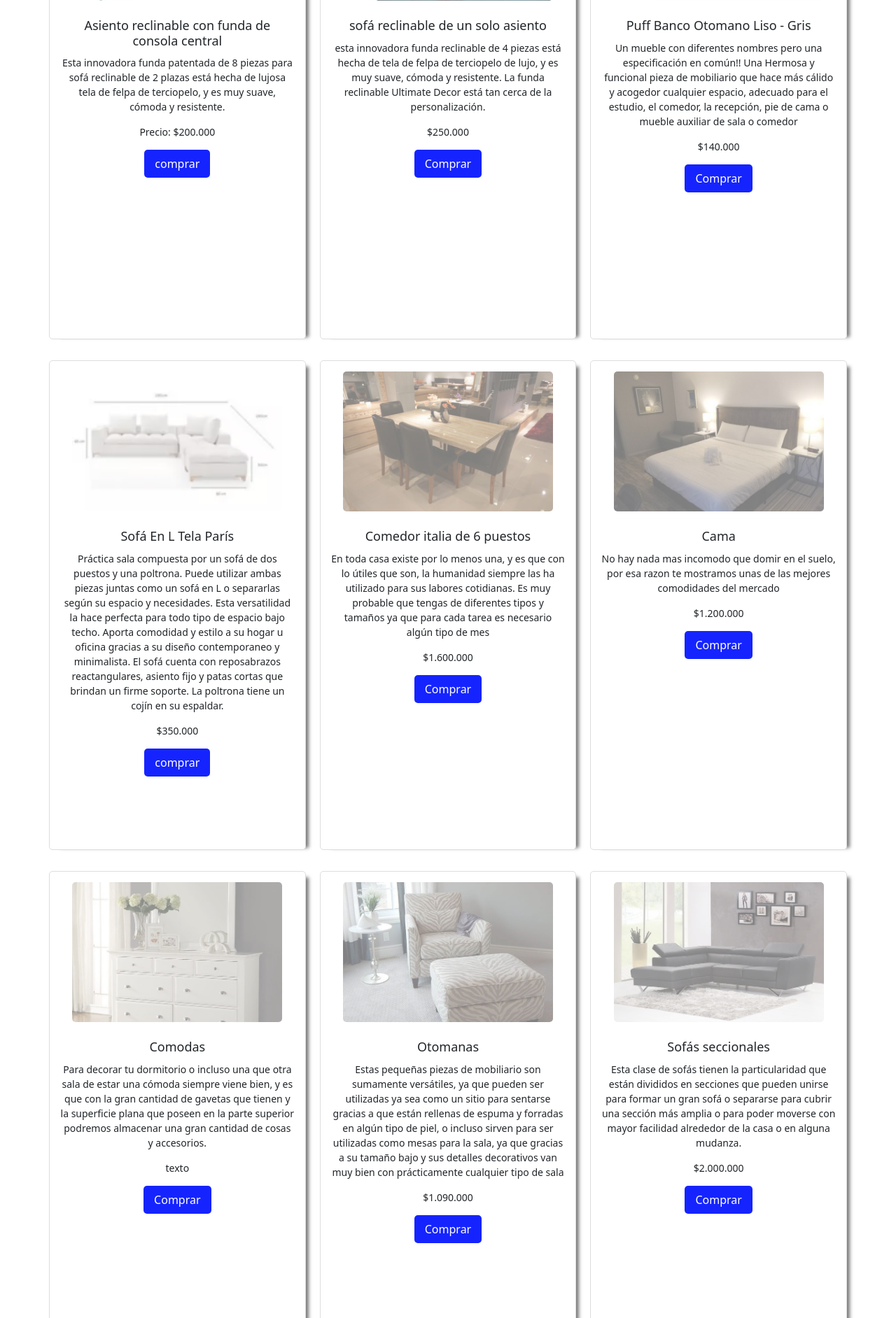
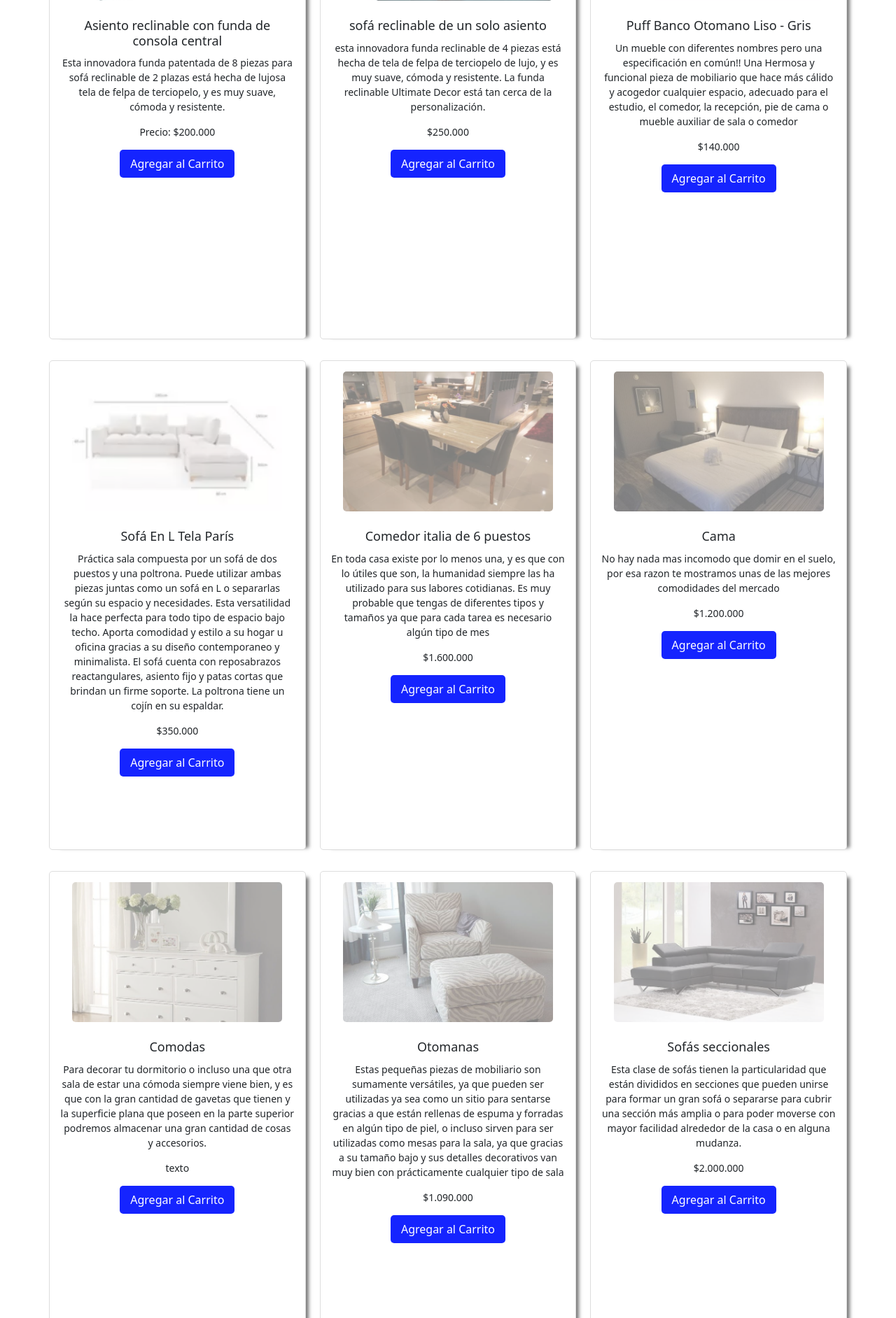
Before and after one commit to 11julio11/roble_store, a PHP site: the page made by tipos de muebles.html in a window 1280 px wide. Shown: the part 496-2380 px from the top of the page at 70% size. Run offline with PHP 8.4, Linux system fonts and the light colour scheme.

Commit message:
implementacion de cambios

```diff
--- a/css/index.css
+++ b/css/index.css
@@ -1,7 +1,7 @@
 /* Resetear los márgenes y el padding para todos los elementos */
 * {
-  margin: 0;
-  padding: 0;
+  margin: 2;
+  padding: 2;
   box-sizing: border-box;
 }
 
--- a/tipos de muebles.html
+++ b/tipos de muebles.html
@@ -62,7 +62,7 @@
             <p>Esta innovadora funda patentada de 8 piezas para sofá reclinable de 2 plazas está hecha de lujosa tela de felpa de terciopelo, y es muy suave, cómoda y resistente.</p>
             <p>Precio: $200.000</p>
             <button>
-                <a href="">comprar</a>
+                <a href="">Agregar al Carrito</a>
             </button>
         </div>
 
@@ -71,7 +71,7 @@
         <h3>sofá reclinable de un solo asiento</h3>
         <p> esta innovadora funda reclinable de 4 piezas está hecha de tela de felpa de terciopelo de lujo, y es muy suave, cómoda y resistente. La funda reclinable Ultimate Decor está tan cerca de la personalización.</p>
         <p>$250.000</p>
-        <button><a href="">Comprar</a></button>
+        <button><a href="">Agregar al Carrito</a></button>
     </div>
 
     <div class="producto">
@@ -80,7 +80,7 @@
        <p>Un mueble con diferentes nombres pero una especificación en común!!
         Una Hermosa y funcional pieza de mobiliario que hace más cálido y acogedor cualquier espacio, adecuado para el estudio, el comedor, la recepción, pie de cama o mueble auxiliar de sala o comedor</p>
        <p>$140.000</p>
-       <button><a href="">Comprar</a></button>
+       <button><a href="">Agregar al Carrito</a></button>
     </div>
 
     <div class="producto">
@@ -90,7 +90,7 @@
         <h3>Sofá En L Tela París</h3>
         <p>Práctica sala compuesta por un sofá de dos puestos y una poltrona. Puede utilizar ambas piezas juntas como un sofá en L o separarlas según su espacio y necesidades. Esta versatilidad la hace perfecta para todo tipo de espacio bajo techo. Aporta comodidad y estilo a su hogar u oficina gracias a su diseño contemporaneo y minimalista. El sofá cuenta con reposabrazos reactangulares, asiento fijo y patas cortas que brindan un firme soporte. La poltrona tiene un cojín en su espaldar.</p>
         <p>$350.000</p>
-        <button><a href="">comprar</a></button>
+        <button><a href="">Agregar al Carrito</a></button>
     </div>
 
     <div class="producto">
@@ -100,7 +100,7 @@
        <h3>Comedor italia de 6 puestos</h3>
        <p>En toda casa existe por lo menos una, y es que con lo útiles que son, la humanidad siempre las ha utilizado para sus labores cotidianas. Es muy probable que tengas de diferentes tipos y tamaños ya que para cada tarea es necesario algún tipo de mes</p>
        <p>$1.600.000</p>
-       <button><a href="">Comprar</a></button>
+       <button><a href="">Agregar al Carrito</a></button>
     </div>
 
     <div class="producto">
@@ -110,7 +110,7 @@
         <h3>Cama</h3>
         <p>No hay nada mas incomodo que domir en el suelo, por esa razon te mostramos unas de las mejores comodidades del mercado </p>
         <p>$1.200.000</p>
-        <button><a href="">Comprar</a></button>
+        <button><a href="">Agregar al Carrito</a></button>
      </div>
 
      <div class="producto">
@@ -120,7 +120,7 @@
         <h3>Comodas</h3>
         <p>Para decorar tu dormitorio o incluso una que otra sala de estar una cómoda siempre viene bien, y es que con la gran cantidad de gavetas que tienen y la superficie plana que poseen en la parte superior podremos almacenar una gran cantidad de cosas y accesorios.</p>
         <p>texto</p>
-        <button><a href="">Comprar</a></button>
+        <button><a href="">Agregar al Carrito</a></button>
      </div>
 
      <div class="producto">
@@ -130,7 +130,7 @@
         <h3>Otomanas</h3>
         <p>Estas pequeñas piezas de mobiliario son sumamente versátiles, ya que pueden ser utilizadas ya sea como un sitio para sentarse gracias a que están rellenas de espuma y forradas en algún tipo de piel, o incluso sirven para ser utilizadas como mesas para la sala, ya que gracias a su tamaño bajo y sus detalles decorativos van muy bien con prácticamente cualquier tipo de sala</p>
         <p>$1.090.000</p>
-        <button><a href="">Comprar</a></button>
+        <button><a href="">Agregar al Carrito</a></button>
      </div>
 
      <div class="producto">
@@ -140,7 +140,7 @@
         <h3>Sofás seccionales</h3>
         <p>Esta clase de sofás tienen la particularidad que están divididos en secciones que pueden unirse para formar un gran sofá o separarse para cubrir una sección más amplia o para poder moverse con mayor facilidad alrededor de la casa o en alguna mudanza.</p>
         <p>$2.000.000</p>
-        <button><a href="">Comprar</a></button>
+        <button><a href="">Agregar al Carrito</a></button>
      </div>
 
      <div class="producto">
@@ -150,7 +150,7 @@
         <h3> Muebles de televisor</h3>
         <p>Actualmente existen dos formas de poner un televisor, o en la pared o apoyado sobre una mesa. En cualquiera de los dos casos siempre es necesario alguna especie de mueble debajo de él para poder colocar todos los aparatos como reproductores, decodificadores o algún asistente del hogar como Alexa.</p>
         <p>$2.750.000</p>
-        <button><a href="">Comprar</a></button>
+        <button><a href="">Agregar al Carrito</a></button>
      </div>
 
      <div class="producto">
@@ -160,7 +160,7 @@
         <h3>Bibliotecas</h3>
         <p>Olvídate de tener tus libros regados por toda la casa, para tenerlos todos organizados en un sitio específico lo mejor es tener una biblioteca, este pequeño mueble te permitirá clasificar y ordenar tus libros y revistas para que no estén sobre todas las mesas.</p>
         <p>$2.500.000</p>
-        <button><a href="">Comprar</a></button>
+        <button><a href="">Agregar al Carrito</a></button>
      </div>
 
      <div class="producto">
@@ -170,7 +170,7 @@
         <h3>Futones</h3>
         <p>No hay nada más versátil que un buen futón, ya que puede servir desde para una cama para la visita, así como también para usarlo regularmente como un sofá.</p>
         <p>$999</p>
-        <button><a href="">Comprar</a></button>
+        <button><a href="">Agregar al Carrito</a></button>
      </div>
 
      <div class="producto">
@@ -180,7 +180,7 @@
         <h3> Mesitas de café</h3>
         <p>Esta clase de mesas son ideales para utilizar delante de tu sofá, ya sea que estén en la sala de tu casa o incluso en la terraza, este tipo de mesas te permiten colocar sobre ellas revistas, adornos o incluso para lo que están diseñadas, tazas de café o té para compartir con tus amigos cuando vienen a visitarte. </p>
         <p>$600.000</p>
-        <button><a href="">Comprar</a></button>
+        <button><a href="">Agregar al Carrito</a></button>
      </div>
 
      <div class="producto">
@@ -190,7 +190,7 @@
         <h3>Mesas auxiliares de salón</h3>
         <p>Estás son una clase de mesas que normalmente van ubicadas a los extremos de los sofás de la sala, y se utilizan para revistas, los controles remotos de la televisión o de los aparatos multimedia, así como también para guardar libros, llaves o cualquier cosa que necesitemos rápidamente.</p>
         <p>$700.000</p>
-        <button><a href="">Comprar</a></button>
+        <button><a href="">Agregar al Carrito</a></button>
      </div>
 
      <div class="producto">
@@ -200,7 +200,7 @@
         <h3>Mini bar</h3>
         <p>Qué mejor sitio para guardar tus bebidas y hacer cócteles que en tu propio bar privado. Pero construir un bar puede ser un poco complicado, para evitar esto último lo mejor es llevarte a casa un mini bar.</p>
         <p>$1.999.000</p>
-        <button><a href="">Comprar</a></button>
+        <button><a href="">Agregar al Carrito</a></button>
      </div>
 
      <div class="producto">
@@ -210,7 +210,7 @@
         <h3> Patas de muebles</h3>
         <p>Para darle un toque diferente a tus muebles o a tu cama, en general a cualquier pieza de diseño de tu casa, siempre te puedes valer de elegir unas patas diferentes.</p>
         <p>$300.000</p>
-        <button><a href="">Comprar</a></button>
+        <button><a href="">Agregar al Carrito</a></button>
      </div>
 
      <div class="producto">
@@ -220,7 +220,7 @@
         <h3>Organizadores de juguetes</h3>
         <p>Si no quieres adicional a tu casa un banco de almacenamiento para guardar tus juguetes, siempre puedes comprar un mueble especialmente diseñado para ello</p>
         <p>$570.900</p>
-        <button><a href="">Comprar</a></button>
+        <button><a href="">Agregar al Carrito</a></button>
      </div>
 
      <div class="producto">
@@ -230,7 +230,7 @@
         <h3>Muebles para jardín</h3>
         <p>Ya sea que tengas una terraza en tu piso, o tengas un chalet o casa que tenga un patio siempre cae bien tener algunos muebles en el jardín para coger el fresco. y pasar una tarde con los perros o con amigos.</p>
         <p>$670.000</p>
-        <button><a href="">Comprar</a></button>
+        <button><a href="">Agregar al Carrito</a></button>
      </div>
 
 
```
Also changed, not shown: Arma tu mueble.html (+12 -4 lines), Promociones.html (+7 -7 lines), carrito.html (+8 -1 lines), css/Arma tu mueble.css (+22 -0 lines), css/carrito.css (+46 -5 lines), lo mas vendido.html (+12 -12 lines), scripts.js (+10 -1 lines).
